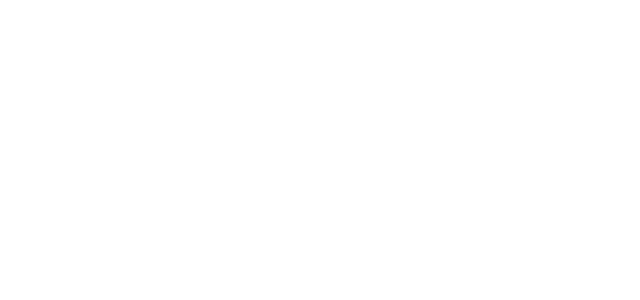
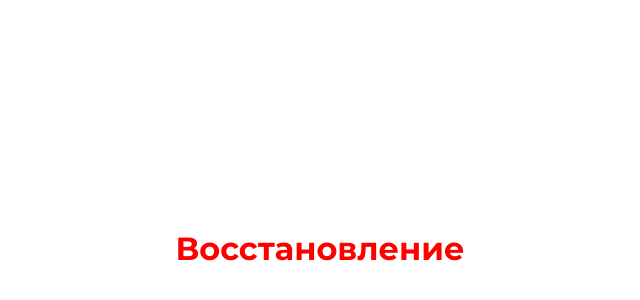
Before and after one commit to Students-buisness-incubator-of-TUSUR/track-me-frontend, a React (Create React App) app: page /recovery in a window 1280 px wide. Before the commit this address had no page. Shown: the part 152-452 px from the top of the page, without its empty margins (320-960 px from the left). Built offline with nearby package versions, Linux system fonts and the light colour scheme.

Commit message:
Добавил страницу для восстановления пароля (#124)

```diff
--- a/src/App.js
+++ b/src/App.js
@@ -3,12 +3,10 @@ import './App.css';
 import { BrowserRouter as Router, Routes, Route } from "react-router-dom";
 import Login from "./accets/login/Login.js";
 import Stream from "./accets/stream-page/stream-page.js";
-import CreateStream from "./accets/create-stream-page/create-stream-page.js";
-
 import TrackerPage from "./accets/teamcard/TrackerPage.js";
 import Register from "./accets/register/Registration.js";
 import ProfilePage from "./accets/profile/ProfilePage.js"; // <-- наш компонент
-import MeetingCard from "./accets/meeting-card/meeting-card.js";
+import LoginRecovery from "./accets/login-recovery/login-recovery.js"
 
 const AdminPage = () => <h1>Страница Админа</h1>;
 const SuperAdminPage = () => <h1>Страница Суперадмина</h1>;
@@ -23,8 +21,7 @@ function App() {
         <Route path="/admin" element={<AdminPage />} />
         <Route path="/superadmin" element={<SuperAdminPage />} />
         <Route path="/tracker" element={<TrackerPage />} />
-        <Route path="/meeting" element={<MeetingCard />} />
-        <Route path="/create-stream" element={<CreateStream />} />
+        <Route path="/recovery" element={<LoginRecovery />} />
         <Route path="/profile" element={<ProfilePage />} />
       </Routes>
     </Router>
--- /dev/null
+++ b/src/accets/login-recovery/login-recovery.css
@@ -0,0 +1,3 @@
+.fasfafa{
+    color: red;
+}
--- /dev/null
+++ b/src/accets/login-recovery/login-recovery.js
@@ -0,0 +1,13 @@
+import React, {} from "react";
+
+import "./login-recovery.css"; // Подключаем стили
+const Login_recovery = () => {
+
+  return (
+    <div className="login-container">
+    <h1 className="fasfafa" > Восстановление</h1>
+    </div>
+  );
+};
+
+export default Login_recovery;
--- a/src/accets/login/Login.js
+++ b/src/accets/login/Login.js
@@ -74,6 +74,10 @@ const Login = () => {
     navigate("/register"); // Переход на страницу регистрации
   };
 
+  const handleRecoveryClick = () => {
+    navigate("/recovery"); // Переход на страницу регистрации
+  };
+
   return (
     <div className="login-container">
       <div className="login-box">
@@ -117,7 +121,7 @@ const Login = () => {
             </div>
           </div>
 
-          <a href="/register" className="forgot-password" onClick={handleRegisterClick}>
+          <a href="/recovery" className="forgot-password" onClick={handleRecoveryClick}>
             Забыли пароль? Восстановить?
           </a>
 
```
